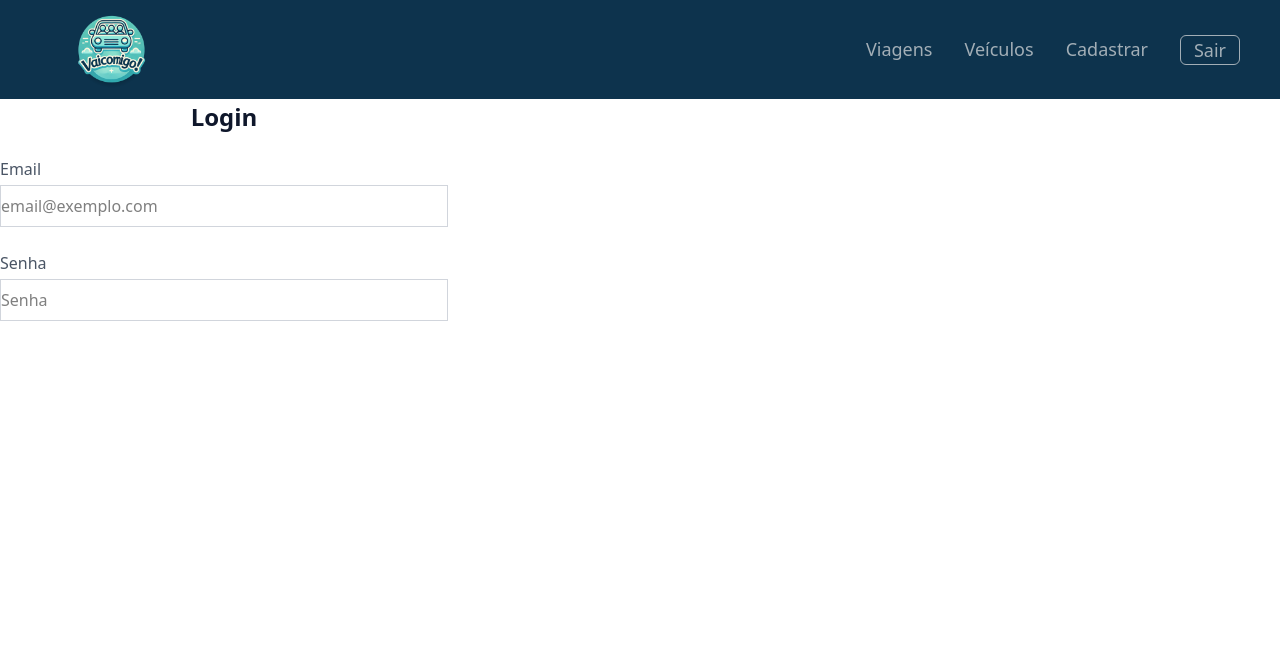
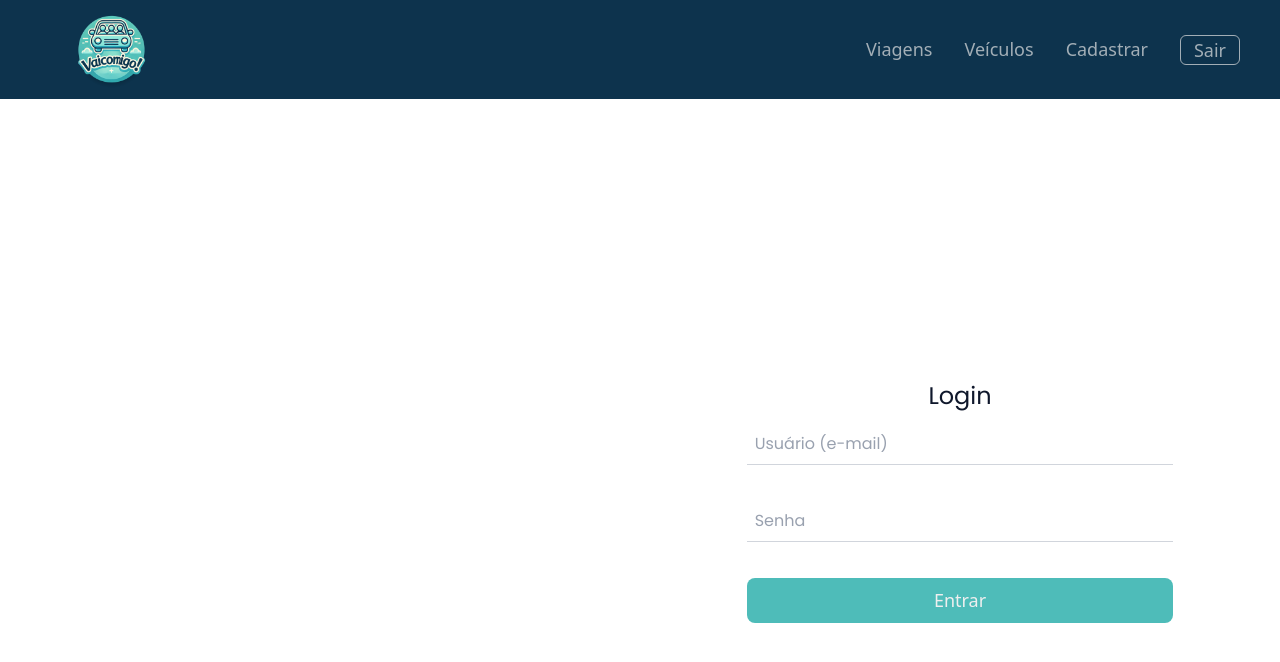
Before and after one commit to 0M1n40/frontVaiComigo, a React (Vite) app: page / in a window 1280 px wide. Shown: the top 662 px of the page. Built offline with nearby package versions, Linux system fonts and the light colour scheme; no server answers.

Commit message:
feat(Login): style login page

```diff
--- a/src/pages/login/Login.tsx
+++ b/src/pages/login/Login.tsx
@@ -4,6 +4,7 @@ import './Login.css';
 import { UsuarioLogin } from '../../models/UsuarioLogin';
 import { ChangeEvent, useContext, useEffect, useState } from 'react';
 import { AuthContext } from '../../contexts/AuthContext';
+import BotaoPrincipal from '../../components/buttons/BotaoCadastrarEntrar';
 
 function Login() {
 
@@ -34,47 +35,47 @@ function Login() {
     }
 
     return (
-        <form onSubmit={login} className='flex flex-col w-full max-w-md gap-6'>
-            <div className="text-center">
-                <h2 className="text-slate-900 text-2xl font-bold">Login</h2>
-            </div>
+        <div className="grid grid-cols-1 lg:grid-cols-2 h-screen place-items-center font-bold">
+          <div className="fundoCadastro hidden lg:block"></div>
 
-            <div className="flex flex-col">
-                <label htmlFor='usuario' className='text-gray-600 mb-1'>Email</label>
+          <form
+            className="flex justify-center items-center flex-col w-2/3 gap-3"
+            onSubmit={login}
+          >
+            <h6 className="poppins text-slate-900 text-2xl">Login</h6>
+
+            <div className="poppins flex flex-col w-full mb-6">
+              <label htmlFor="email" className="sr-only">Usuário (e-mail)</label>
               <input
-                    type="email"
-                    id='usuario'
-                    placeholder="email@exemplo.com"
-                    className="border border-gray-300 focus:outline-none py-2"
+                type="text"
+                id="email"
+                name="usuario"
+                placeholder="Usuário (e-mail)"
+                className="border-b border-gray-300 bg-transparent p-2 text-gray-700 placeholder-gray-400 focus:outline-none focus:border-gray-500"
+                value={usuarioLogin.usuario}
                 onChange={atualizarEstado}
-                    value={usuarioLogin.usuario}
-                    required
               />
             </div>
 
-            <div className="flex flex-col">
-                <label htmlFor="senha" className="text-gray-600 mb-1">Senha</label>
+            <div className="poppins flex flex-col w-full mb-6">
+              <label htmlFor="senha" className="sr-only">Senha</label>
               <input
                 type="password"
                 id="senha"
+                name="senha"
                 placeholder="Senha"
-                    className="border border-gray-300 focus:outline-none py-2"
+                className="border-b border-gray-300 bg-transparent p-2 text-gray-700 placeholder-gray-400 focus:outline-none focus:border-gray-500"
+                value={usuarioLogin.senha}
                 onChange={atualizarEstado}
-                    value={usuarioLogin.senha}
-                    required
               />
             </div>
 
-            {/* <button
-                type="submit"
-                disabled={isLoading}
-                className={`bg-[#4ecdc4] hover:bg-[#38b9b3] text-white py-2 rounded w-full transition duration-200 ${isLoading ? "opacity-50 cursor-not-allowed" : ""}`}
-            >
-            {isLoading ? "Entrando..." : "Entrar"}
-            </button> */}
-
+            <BotaoPrincipal
+            label={"Entrar"}
+        />
           </form>
-    )
+        </div>
+      );
 }
 
 export default Login
```
Lines whose indentation alone changed are shown as unchanged.
